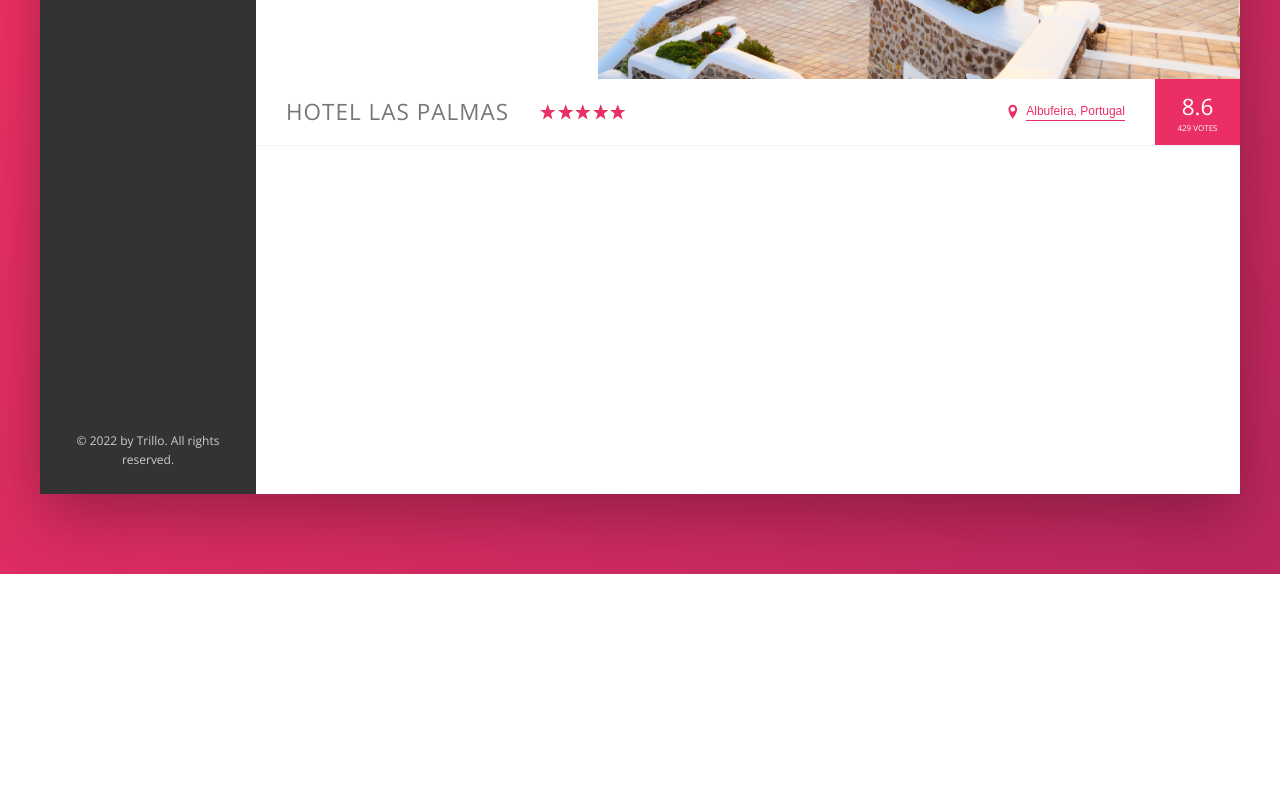
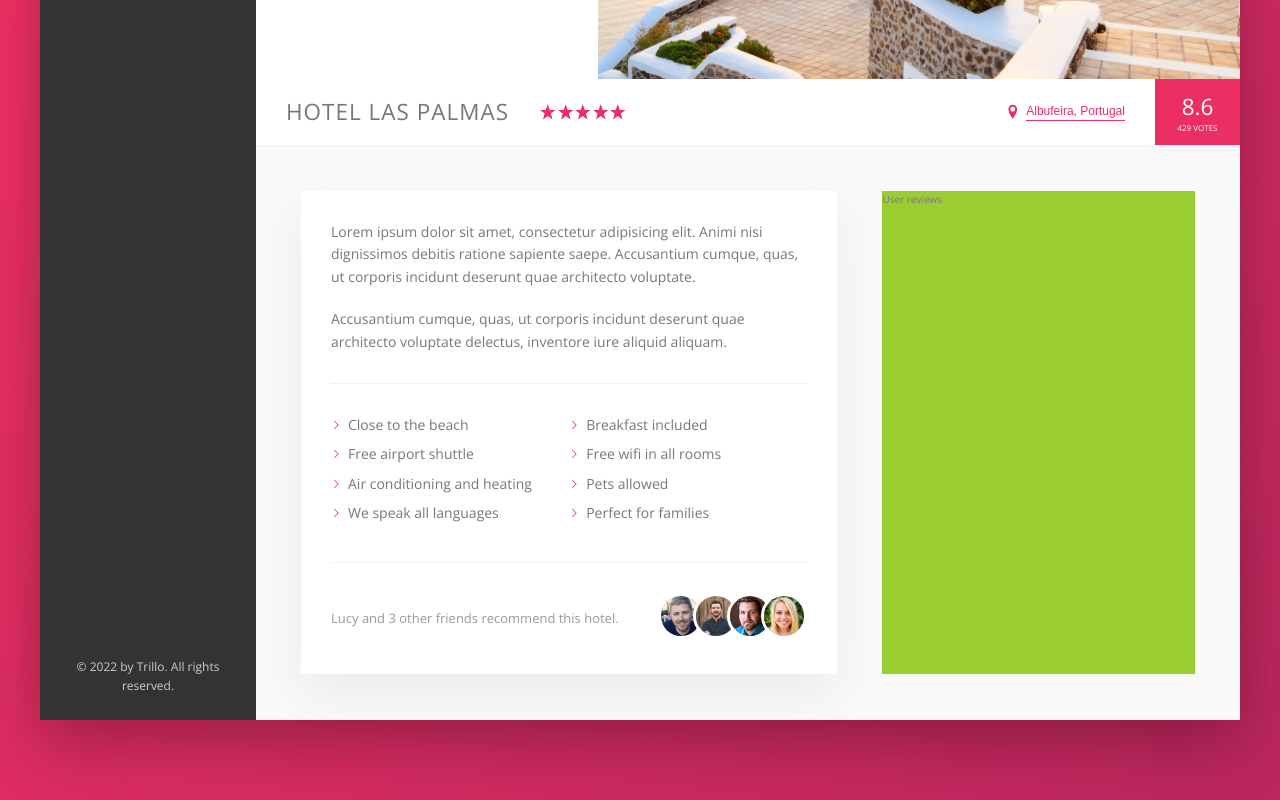
Before and after one commit to Libertocrat/Web-Design, a website: page Trillo/source/index.html in a window 1280 px wide. Shown: the part 456-1256 px from the top of the page. Before the commit the page ends 1030 px from the top, so only its background shows below. Drawn offline with nearby package versions, Linux system fonts and the light colour scheme.

Commit message:
Trillo-Add: Description Section

```diff
--- a/Trillo/source/index.html
+++ b/Trillo/source/index.html
@@ -132,6 +132,42 @@
                             <div class="overview__rating-count">429 votes</div>
                         </div>
                     </div>
+
+                    <div class="detail">
+                        <div class="description">
+                            <p class="paragraph">
+                                Lorem ipsum dolor sit amet, consectetur adipisicing elit. Animi nisi dignissimos debitis ratione sapiente saepe. Accusantium cumque, quas, ut corporis incidunt deserunt quae architecto voluptate.
+                            </p>
+                            <p class="paragraph">
+                                Accusantium cumque, quas, ut corporis incidunt deserunt quae architecto voluptate delectus, inventore iure aliquid aliquam.
+                            </p>
+                            <ul class="list">
+                                <li class="list__item">Close to the beach</li>
+                                <li class="list__item">Breakfast included</li>
+                                <li class="list__item">Free airport shuttle</li>
+                                <li class="list__item">Free wifi in all rooms</li>
+                                <li class="list__item">Air conditioning and heating</li>
+                                <li class="list__item">Pets allowed</li>
+                                <li class="list__item">We speak all languages</li>
+                                <li class="list__item">Perfect for families</li>
+                            </ul>
+                            <div class="recommend">
+                                <p class="recommend__count">
+                                    Lucy and 3 other friends recommend this hotel.
+                                </p>
+                                <div class="recommend__friends">
+                                    <img src="img/user-3.jpg" alt="Friend 1" class="recommend__photo">
+                                    <img src="img/user-4.jpg" alt="Friend 2" class="recommend__photo">
+                                    <img src="img/user-5.jpg" alt="Friend 3" class="recommend__photo">
+                                    <img src="img/user-6.jpg" alt="Friend 4" class="recommend__photo">
+                                </div>
+                            </div>
+                        </div>
+
+                        <div class="user-reviews">
+                            User reviews
+                        </div>
+                    </div>
                 </main>
             </div>
         </div>
--- a/Trillo/source/sass/_base.scss
+++ b/Trillo/source/sass/_base.scss
@@ -17,6 +17,9 @@
     --color-grey-dark-3: #999;
 
     --shadow-dark: 0 2rem 6rem rgba(0,0,0,.3);
+    --shadow-light: 0 2rem 5rem rgba(0,0,0,.06);
+
+    --line: 1px solid var(--color-grey-light-2);
 }
 
 * {
--- a/Trillo/source/sass/_components.scss
+++ b/Trillo/source/sass/_components.scss
@@ -212,7 +212,7 @@
 .overview {
     display: flex;
     align-items: center;
-    border-bottom: 1px solid var(--color-grey-light-2);
+    border-bottom: var(--line);
 
     &__heading {
         font-size: 2.25rem;
@@ -309,3 +309,85 @@
         box-shadow: none;
     }
 }
+
+
+////////////////////////////////////////////
+/*** PARAGRAPH ***/
+.paragraph:not(:last-of-type) {
+    margin-bottom: 2rem;
+}
+
+
+
+////////////////////////////////////////////
+/*** LIST ***/
+.list {
+    list-style: none;
+    margin: 3rem 0;
+    padding: 3rem 0;
+    border-top: var(--line);
+    border-bottom: var(--line);
+
+    display: flex;
+    flex-wrap: wrap;
+
+    &__item {
+        flex: 0 0 50%;
+        margin-bottom: .7rem;
+    }
+
+    &__item::before {
+        content: "";
+        display: inline-block;
+        height: 1rem;
+        width: 1rem;
+        margin-right: .7rem;
+
+        // Older browsers
+        /*
+        background-image: url(../img/chevron-thin-right.svg);
+        background-size: cover;
+        */
+
+        // Newer browsers - masks
+        background-color: var(--color-primary);
+        -webkit-mask-image: url(../img/chevron-thin-right.svg);
+        -webkit-mask-size: cover;
+        mask-image: url(../img/chevron-thin-right.svg);
+        mask-size: cover;
+    }
+}
+
+
+
+
+
+////////////////////////////////////////////
+/*** RECOMMEND ***/
+.recommend {
+    font-size: 1.3rem;
+    color: var(--color-grey-dark-3);
+
+    display: flex;
+    align-items: center;
+
+    &__count {
+        margin-right: auto;
+    }
+
+    &__friends {
+
+    }
+
+    &__photo {
+        box-sizing: content-box;
+        height: 4rem;
+        width: 4rem;
+        border-radius: 50%;
+        border: 3px solid #fff;
+
+        &:not(:last-child) {
+            margin-right: -1.5rem;
+        }
+    }
+}
--- a/Trillo/source/sass/_layout.scss
+++ b/Trillo/source/sass/_layout.scss
@@ -11,7 +11,7 @@
     font-size: 1.4rem;
     height: 7rem;
     background-color: #fff;
-    border-bottom: 1px solid var(--color-grey-light-2);
+    border-bottom: var(--line);
 
     display: flex;
     justify-content: space-between;
@@ -35,8 +35,26 @@
 .hotel-view{
     background-color: #fff;
 
-    //Test
-    height: 80rem;
-
     flex: 1;
 }
+
+.detail {
+    display: flex;
+    padding: 4.5rem;
+    background-color: var(--color-grey-light-1);
+    border-bottom: var(--line);
+}
+
+.description {
+    font-size: 1.4rem;
+    background-color: #fff;
+    box-shadow: var(--shadow-light);
+    padding: 3rem;
+    flex: 0 0 60%;
+    margin-right: 4.5rem;
+}
+
+.user-reviews {
+    background-color: yellowgreen;
+    flex: 1;
+}
```
Also changed, not shown: Trillo/source/css/style.css.
